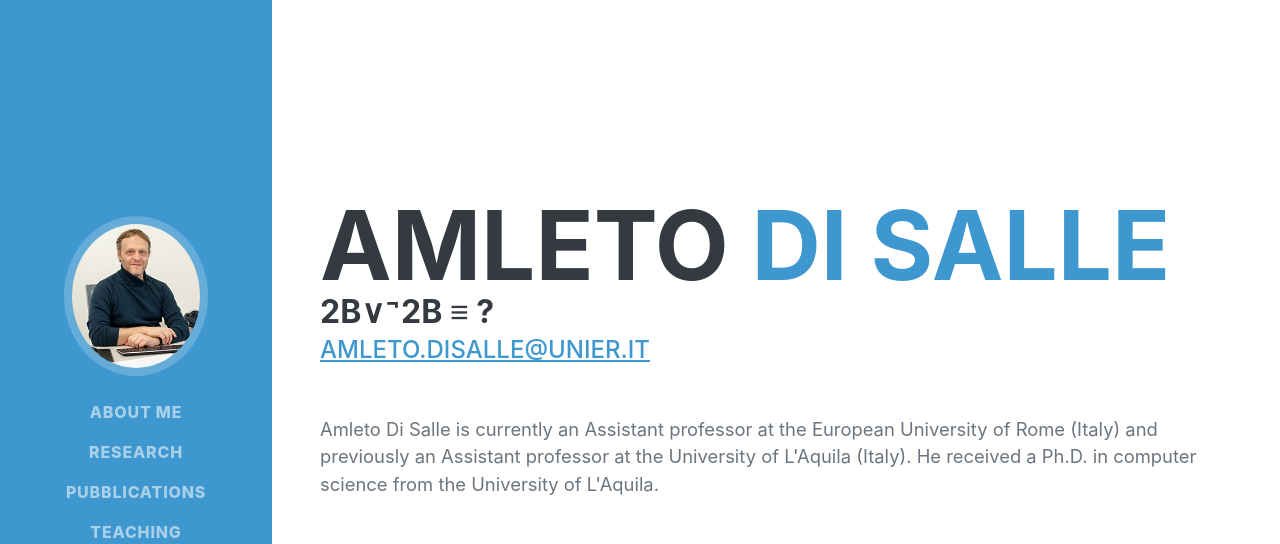
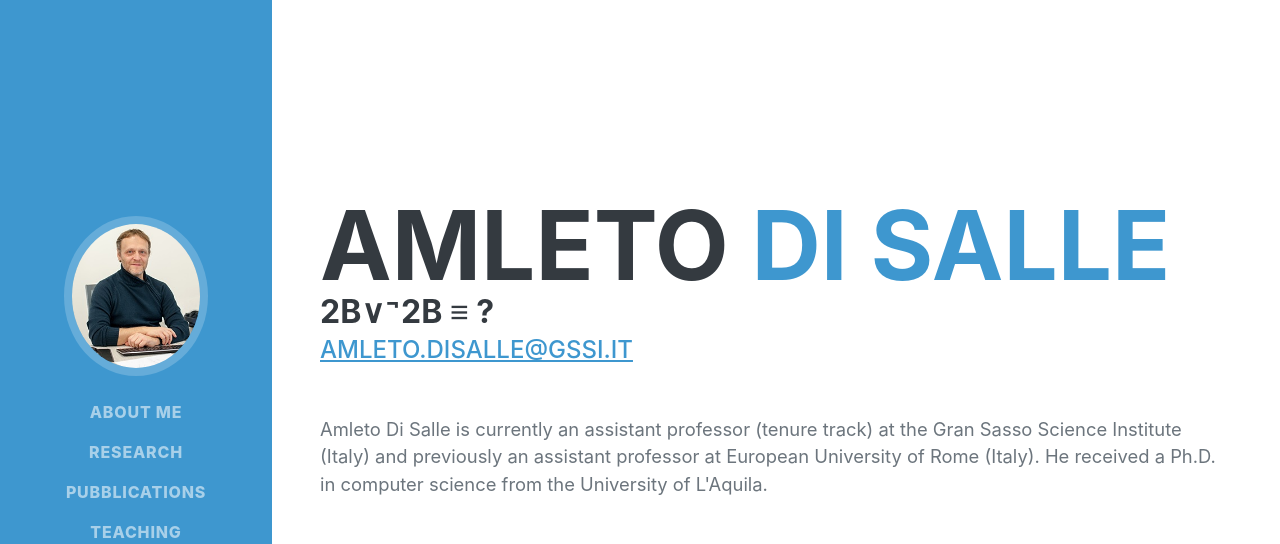
Before and after one commit to amletodisalle/amletodisalle.github.io, a plain HTML site: page index.html in a window 1280 px wide. Shown: the top 544 px of the page. Drawn offline with nearby package versions, Linux system fonts and the light colour scheme; a web font is replaced by a local one.

Commit message:
updated the affiliation

```diff
--- a/index.html
+++ b/index.html
@@ -40,9 +40,9 @@
                 <div class="resume-section-content">
                     <h1 class="mb-0">Amleto <span class="text-primary">Di Salle</span></h1>
                     <h3 class="mb-0">2b&or;<sup>&not;</sup>2b &equiv; ?</h3>
-                    <div class="subheading mb-5"><a href="mailto:amleto.disalle@unier.it">amleto.disalle@unier.it</a></div>
+                    <div class="subheading mb-5"><a href="mailto:amleto.disalle@gssi.it">amleto.disalle@gssi.it</a></div>
                     <p class="lead mb-5">
-                        Amleto Di Salle is currently an Assistant professor at the  European University of Rome (Italy) and previously an Assistant professor at the University of L'Aquila (Italy). He received a Ph.D. in computer science from the University of L'Aquila.
+                        Amleto Di Salle is currently an assistant professor (tenure track) at the Gran Sasso Science Institute (Italy) and previously an assistant professor at European University of Rome (Italy). He received a Ph.D. in computer science from the University of L'Aquila.
                     </p>
                     <div class="social-icons">
                         <a class="social-icon" href="https://www.linkedin.com/in/amleto-di-salle-b780ab1"><i class="fab fa-linkedin-in"></i></a>
```
